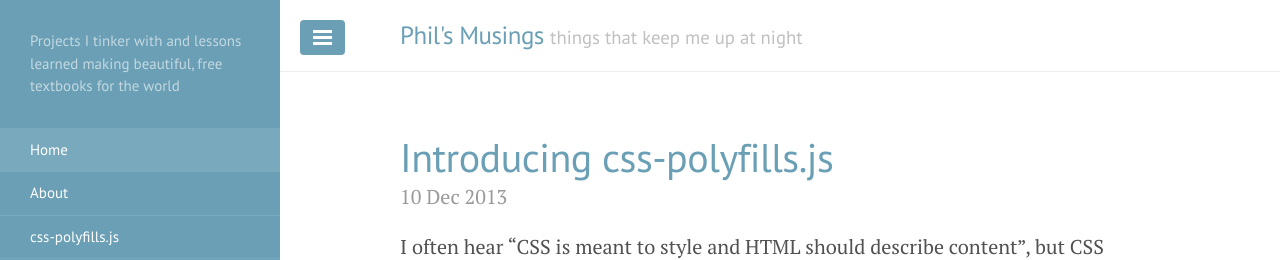
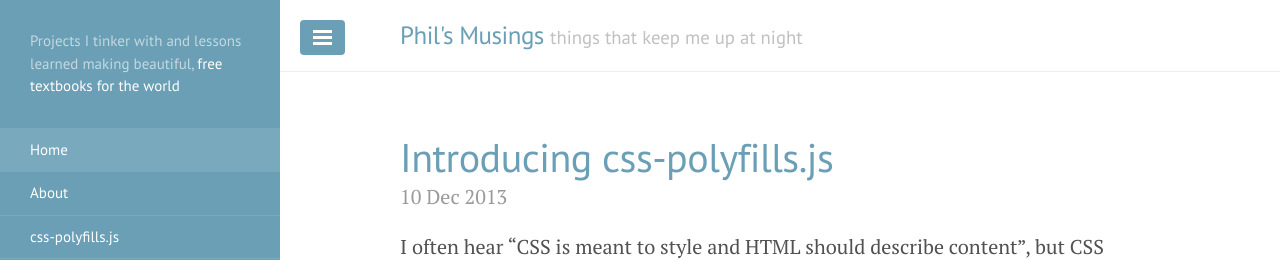
Before and after one commit to philschatz/philschatz.github.io, a Jekyll site: the page built from index.html, in a window 1280 px wide. Shown: the top 260 px of the page. Built offline with Jekyll 4.4.1, drawn with Linux system fonts in a browser that asks for light colours; Markdown is read by kramdown in place of the engine named in the settings; the list of posts is cut into pages by our own code; some of the changed lines change nothing that is shown.

Commit message:
add link to cnx.org

```diff
--- a/_config.yml
+++ b/_config.yml
@@ -11,7 +11,7 @@ permalink:        pretty
 # Setup
 title:            "Phil's Musings"
 tagline:          'things that keep me up at night'
-description:      'Projects I tinker with and lessons learned making beautiful, free textbooks for the world'
+description:      'Projects I tinker with and lessons learned making beautiful, <a href="http://cnx.org" target="_window">free textbooks for the world</a>'
 url:              http://philschatz.com
 
 author:
```
